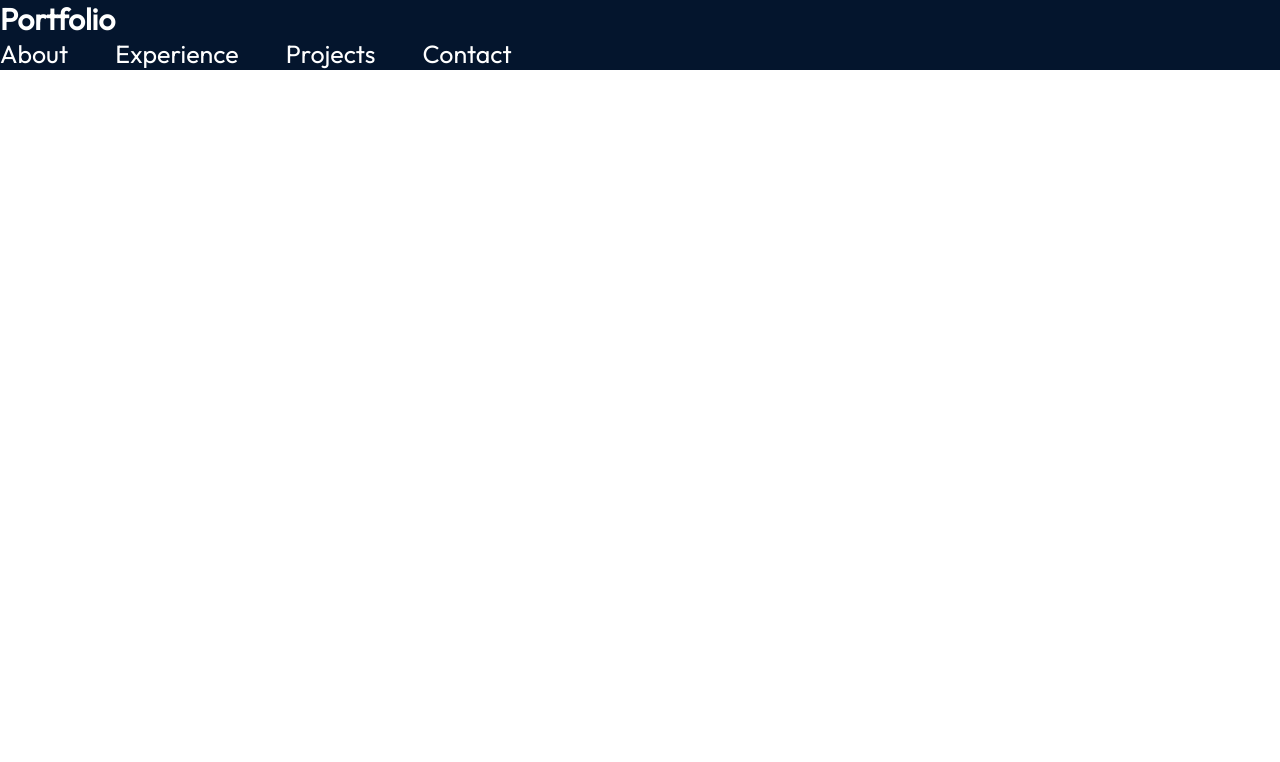
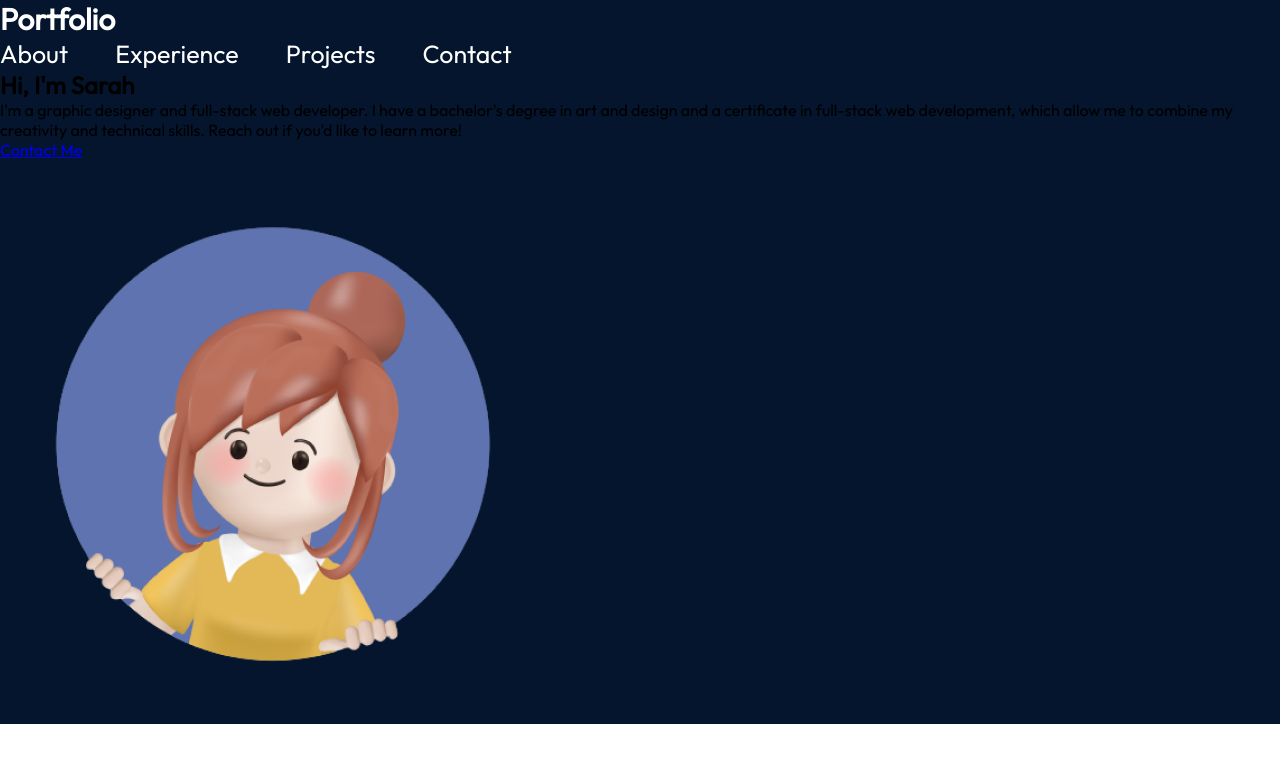
Before and after one commit to Sarah-Paterson/Portfolio_2023, a React (Vite) app in the folder react-portfolio/: page / in a window 1280 px wide. Shown: the top 762 px of the page. Built offline with nearby package versions, Linux system fonts and the light colour scheme.

Commit message:
add hero section - separating out content

```diff
--- a/react-portfolio/src/App.jsx
+++ b/react-portfolio/src/App.jsx
@@ -1,5 +1,6 @@
 
 import styles from "./App.module.css";
+import { Hero } from "./components/Hero/Hero";
 import { Navbar } from "./components/Navbar/Navbar";
 
 function App() {
@@ -9,6 +10,7 @@ function App() {
     <>
       <div className={styles.App}>
         <Navbar />
+        <Hero />
       </div>
     </>
   )
--- /dev/null
+++ b/react-portfolio/src/components/Hero/Hero.jsx
@@ -0,0 +1,20 @@
+import React from 'react'
+
+import styles from "./Hero.module.css";
+import { getImageUrl } from '../../utils';
+
+export const Hero = () => {
+    return <section className={styles.container}>
+        <div className={styles.content}>
+            <h1 className={styles.title}>Hi, I'm Sarah</h1>
+            <p className={styles.description}>I'm a graphic designer and full-stack web developer.
+                I have a bachelor's degree in art and design and a certificate in full-stack web development, which allow me to combine my creativity and technical skills.
+                Reach out if you'd like to learn more!
+            </p>
+            <a href='mailto:sarahlridings@gmail.com' className={styles.contactBtn}>Contact Me</a>
+        </div>
+        <img src={getImageUrl("hero/heroImage.png")} alt="Hero image of me" className={styles.heroImg} />
+            <div className={styles.topBlur} />
+            <div className={styles.bottomBlur} />
+    </section>;
+};
```
Also changed, not shown: react-portfolio/src/components/Hero/Hero.module.css (added), 1 other file (tests, documents, lock files or other folders).
